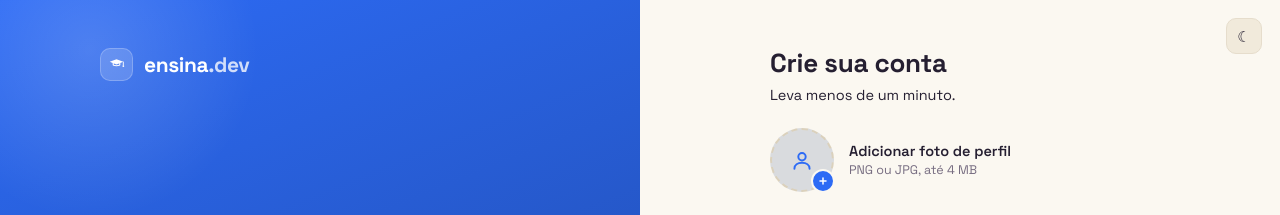
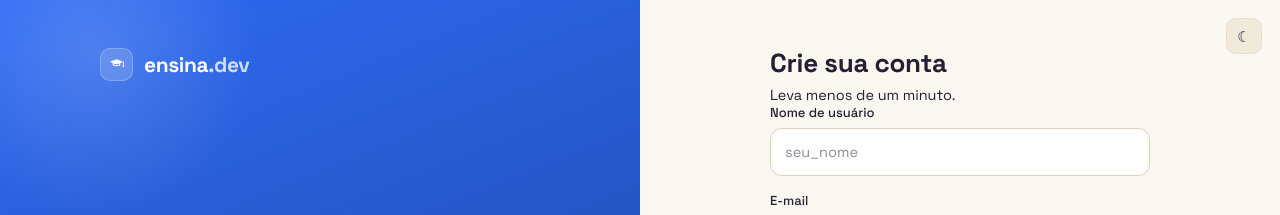
Before and after one commit to jpavrdev/plataforma-estudos, a React (Vite) app in the folder frontend/: page /cadastro in a window 1280 px wide. Shown: the top 215 px of the page. Built offline with nearby package versions, Linux system fonts and the light colour scheme; no server answers.

Commit message:
refactor(frontend): remove o campo de foto de perfil do cadastro
- Remove o bloco "Adicionar foto de perfil" da tela de cadastro (era apenas
  visual, sem upload funcional no backend)
- Remove os estilos .photo-upload do CSS e os imports de icones nao mais usados

```diff
--- a/frontend/src/pages/Register/index.tsx
+++ b/frontend/src/pages/Register/index.tsx
@@ -6,7 +6,7 @@ import { AuthBrand } from '../../components/auth/AuthBrand';
 import { FormField } from '../../components/FormField';
 import { SelectField } from '../../components/SelectField';
 import { Avatar } from '../../components/Avatar';
-import { Check, UserPlus, Plus } from '../../components/Icons';
+import { Check } from '../../components/Icons';
 import { formatPhone } from '../../utils/phone';
 
 const BENEFITS = [
@@ -93,17 +93,6 @@ export function Register() {
       <h2 className="auth__title">Crie sua conta</h2>
       <p className="auth__subtitle">Leva menos de um minuto.</p>
 
-      <div className="photo-upload">
-        <button type="button" className="photo-upload__circle" aria-label="Adicionar foto">
-          <UserPlus size={26} />
-          <span className="photo-upload__badge"><Plus size={12} /></span>
-        </button>
-        <div>
-          <div className="photo-upload__title">Adicionar foto de perfil</div>
-          <div className="photo-upload__hint">PNG ou JPG, até 4 MB</div>
-        </div>
-      </div>
-
       {error && <div className="auth__alert">{error}</div>}
 
       <form className="form" onSubmit={handleSubmit} noValidate>
--- a/frontend/src/styles/app.css
+++ b/frontend/src/styles/app.css
@@ -127,16 +127,6 @@
 .auth__foot .link { font-size: 13.5px; }
 .auth__terms { font-size: 12px; color: var(--muted); line-height: 1.5; text-align: center; margin: 14px 0 0; }
 .auth__terms .link { font-size: 12px; font-weight: 500; }
-
-.photo-upload { display: flex; align-items: center; gap: 15px; margin: 24px 0 22px; }
-.photo-upload__circle {
-  position: relative; width: 64px; height: 64px; flex-shrink: 0; border-radius: 50%; cursor: pointer;
-  background: color-mix(in srgb, var(--accent) 12%, var(--surface-2)); border: 2px dashed var(--border-strong); color: var(--accent);
-  display: flex; align-items: center; justify-content: center;
-}
-.photo-upload__badge { position: absolute; bottom: -3px; right: -3px; width: 24px; height: 24px; border-radius: 50%; background: var(--accent); border: 2px solid var(--surface); color: #fff; display: flex; align-items: center; justify-content: center; }
-.photo-upload__title { font-size: 14.5px; font-weight: 600; }
-.photo-upload__hint { font-size: 12.5px; color: var(--muted); margin-top: 2px; }
 
 /* ===================== AVATARES ===================== */
 .avatar { display: inline-flex; align-items: center; justify-content: center; border-radius: 50%; font-weight: 700; color: #fff; flex-shrink: 0; }
```
